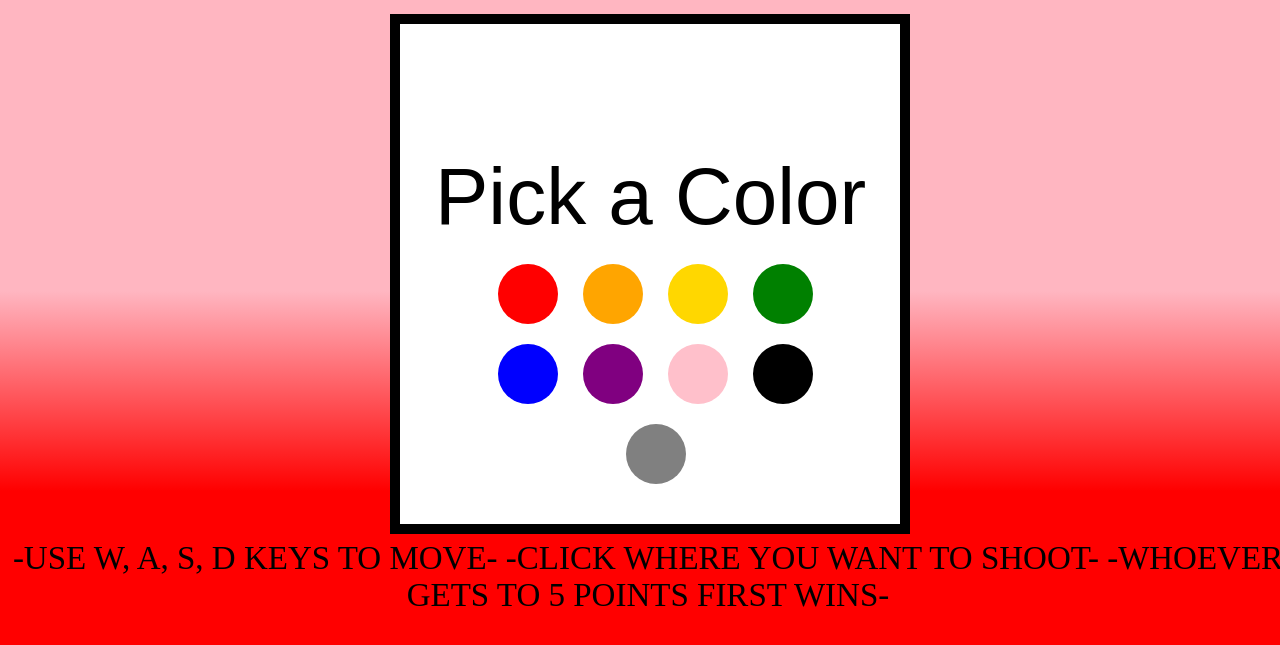
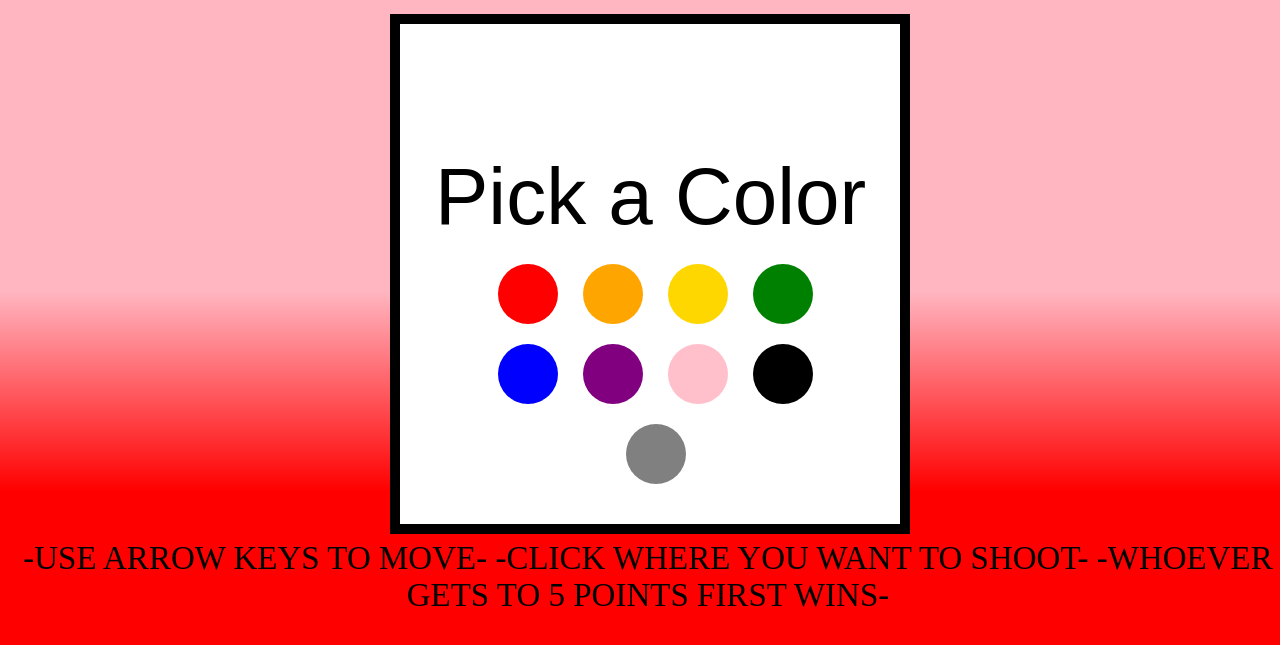
Before and after one commit to soph1428/Jet-Fighters, a website: page jetfighters.html in a window 1280 px wide. Shown: the part 109-754 px from the top of the page. Drawn offline with nearby package versions, Linux system fonts and the light colour scheme.

Commit message:
make it better

```diff
--- a/jetfighters.html
+++ b/jetfighters.html
@@ -39,7 +39,7 @@
             </div>
                 <canvas id="canvas" width="500px" height="500px" style="background-color: white; border: solid; border-color: black; border-width: 10px; z-index: 1; position: absolute; left: 50%; margin-left: -250px;"></canvas><button id="newgame" onclick="document.location.reload();" style="font-size: 40px; color: #9400D3; display: none; background-color: white; border: solid black; position: relative;">New Game</button>
                 <p id="keysText" style="font-size: 33px; visibility: visible; text-align: center;">
-                    -USE W, A, S, D KEYS TO MOVE- -CLICK WHERE YOU WANT TO SHOOT-
+                    -USE ARROW KEYS TO MOVE- -CLICK WHERE YOU WANT TO SHOOT-
                     -WHOEVER GETS TO 5 POINTS FIRST WINS-
                 </p>
             <script src="/node_modules/socket.io/client-dist/socket.io.js"></script>
```
